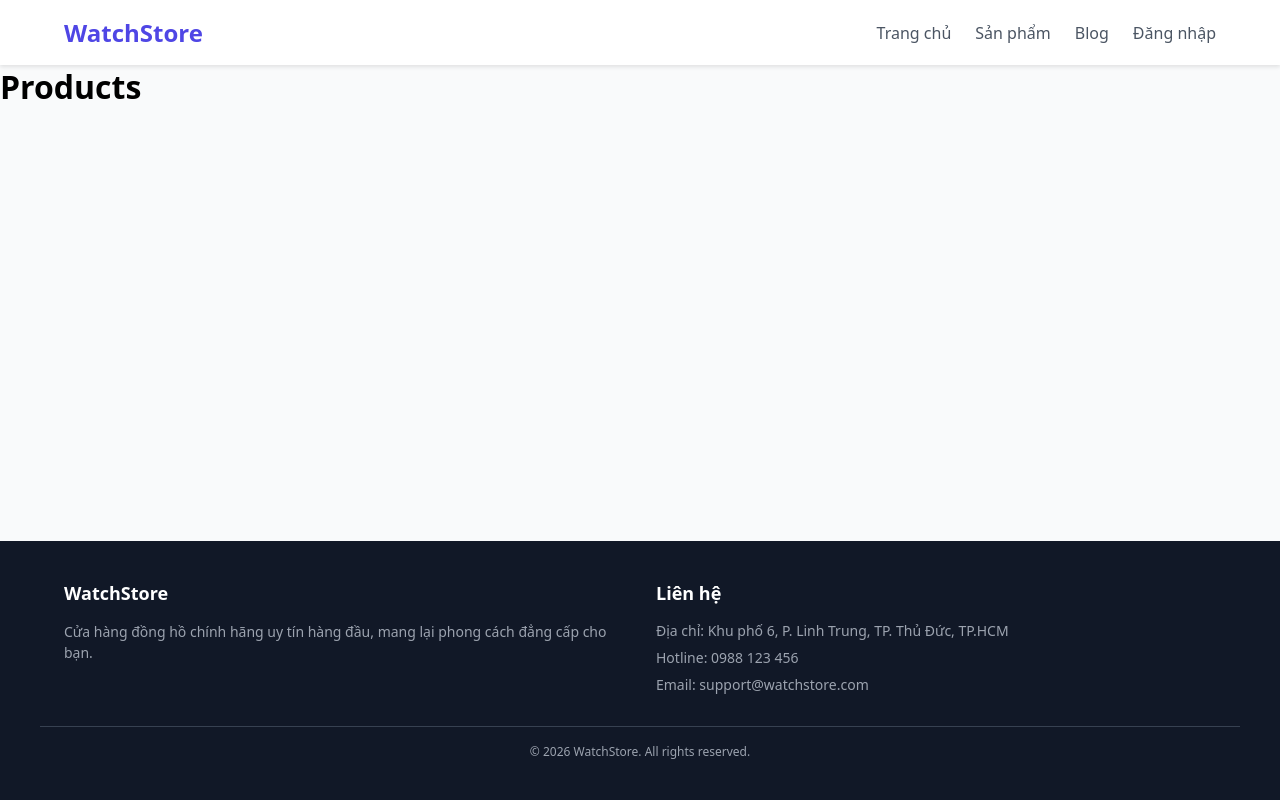
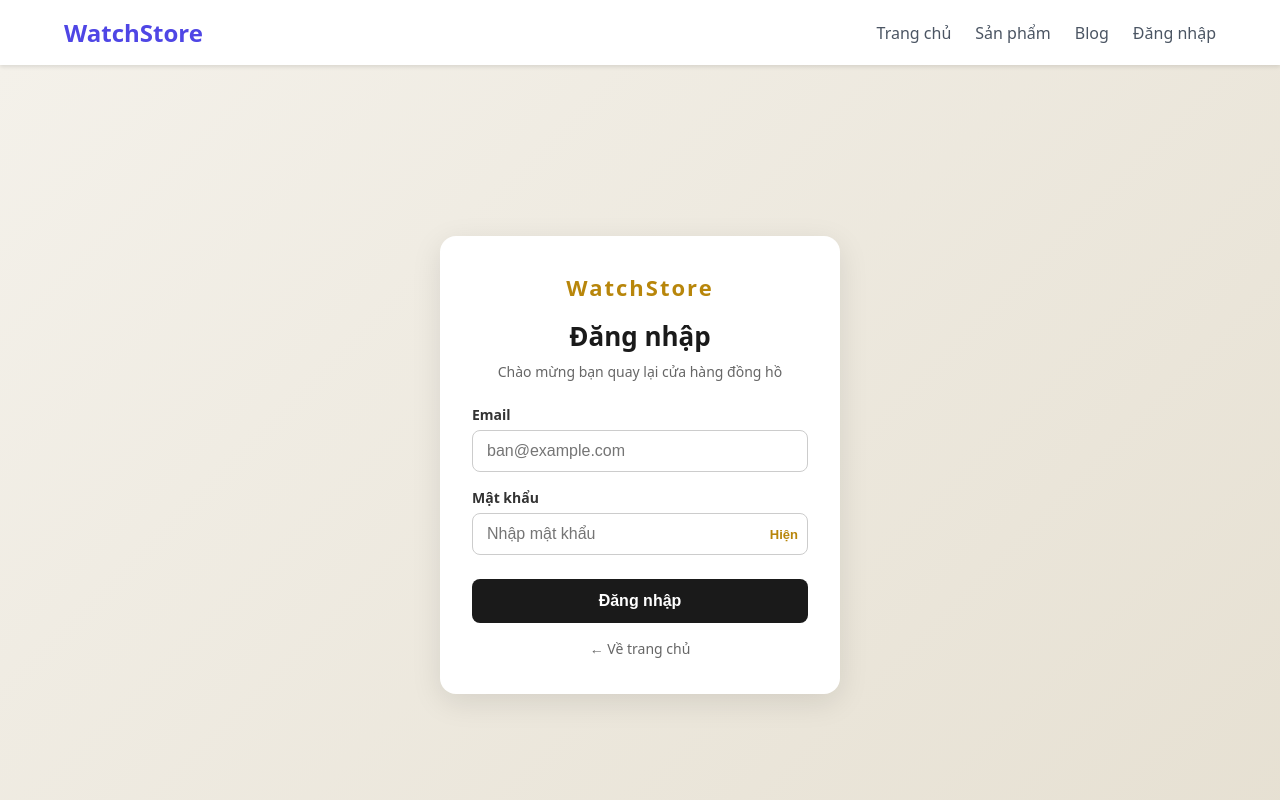
Before and after one commit to voha203/LTFE_N13_watch_store, a React (Vite) app: page /login in a window 1280 px wide. Shown: the top 800 px of the page. Built offline with nearby package versions, Linux system fonts and the light colour scheme.

Commit message:
fix: configure TypeScript and login page styles

```diff
--- a/src/App.tsx
+++ b/src/App.tsx
@@ -1,4 +1,4 @@
-import AppRoutes from "./routers/AppRoutes.tsx";
+import AppRoutes from "./routers/AppRoutes";
 export default function App(){
   return <AppRoutes />;
 }
--- a/src/main.tsx
+++ b/src/main.tsx
@@ -6,7 +6,7 @@ import App from './App'
 import { store } from './store/Store'
 import './index.css'
 
-createRoot(document.getElementById('root')).render(
+createRoot(document.getElementById('root')!).render(
     <StrictMode>
         <Provider store={store}>
             <BrowserRouter>
--- a/src/pages/LoginPage.tsx
+++ b/src/pages/LoginPage.tsx
@@ -1,3 +1,115 @@
+import { useState } from 'react'
+import type { FormEvent } from 'react'
+import { Link } from 'react-router-dom'
+import "../styles/LoginPage.css";
+type FormErrors = {
+    email?: string
+    password?: string
+}
+
+const EMAIL_PATTERN = /^[^\s@]+@[^\s@]+\.[^\s@]+$/
+
 export default function LoginPage() {
-    return <h1>Products</h1>
+    const [email, setEmail] = useState('')
+    const [password, setPassword] = useState('')
+    const [showPassword, setShowPassword] = useState(false)
+    const [errors, setErrors] = useState<FormErrors>({})
+
+    function validate(): FormErrors {
+        const newErrors: FormErrors = {}
+
+        if (!email.trim()) {
+            newErrors.email = 'Vui lòng nhập email'
+        } else if (!EMAIL_PATTERN.test(email)) {
+            newErrors.email = 'Email không đúng định dạng'
+        }
+
+        if (!password) {
+            newErrors.password = 'Vui lòng nhập mật khẩu'
+        } else if (password.length < 6) {
+            newErrors.password = 'Mật khẩu tối thiểu 6 ký tự'
+        }
+
+        return newErrors
+    }
+
+    function handleSubmit(e: FormEvent<HTMLFormElement>) {
+        e.preventDefault()
+        const newErrors = validate()
+        setErrors(newErrors)
+
+        if (Object.keys(newErrors).length === 0) {
+            // Tuần 2: dispatch hành động đăng nhập từ AuthSlice ở đây
+            console.log('Đăng nhập với', email)
+        }
+    }
+
+    return (
+        <div className="login-page">
+            <form className="login-form" onSubmit={handleSubmit} noValidate>
+                <Link to="/" className="login-brand">
+                    WatchStore
+                </Link>
+                <h1>Đăng nhập</h1>
+                <p className="login-subtitle">Chào mừng bạn quay lại cửa hàng đồng hồ</p>
+
+                <div className="field">
+                    <label htmlFor="email">Email</label>
+                    <input
+                        id="email"
+                        type="email"
+                        value={email}
+                        onChange={(e) => setEmail(e.target.value)}
+                        placeholder="ban@example.com"
+                        autoComplete="email"
+                        aria-invalid={Boolean(errors.email)}
+                        aria-describedby={errors.email ? 'email-error' : undefined}
+                        className={errors.email ? 'input-error' : ''}
+                    />
+                    {errors.email && (
+                        <p id="email-error" className="error">
+                            {errors.email}
+                        </p>
+                    )}
+                </div>
+
+                <div className="field">
+                    <label htmlFor="password">Mật khẩu</label>
+                    <div className="password-wrapper">
+                        <input
+                            id="password"
+                            type={showPassword ? 'text' : 'password'}
+                            value={password}
+                            onChange={(e) => setPassword(e.target.value)}
+                            placeholder="Nhập mật khẩu"
+                            autoComplete="current-password"
+                            aria-invalid={Boolean(errors.password)}
+                            aria-describedby={errors.password ? 'password-error' : undefined}
+                            className={errors.password ? 'input-error' : ''}
+                        />
+                        <button
+                            type="button"
+                            className="toggle-password"
+                            onClick={() => setShowPassword((prev) => !prev)}
+                        >
+                            {showPassword ? 'Ẩn' : 'Hiện'}
+                        </button>
+                    </div>
+                    {errors.password && (
+                        <p id="password-error" className="error">
+                            {errors.password}
+                        </p>
+                    )}
+                </div>
+
+                <button type="submit" className="submit-button">
+                    Đăng nhập
+                </button>
+
+                <Link to="/" className="back-home">
+                    ← Về trang chủ
+                </Link>
+            </form>
+        </div>
+    )
 }
--- /dev/null
+++ b/src/styles/LoginPage.css
@@ -0,0 +1,130 @@
+.login-page {
+    min-height: 100vh;
+    display: flex;
+    align-items: center;
+    justify-content: center;
+    padding: 24px 16px;
+    background: linear-gradient(135deg, #f4f1ea 0%, #e6e0d2 100%);
+}
+
+.login-form {
+    width: 100%;
+    max-width: 400px;
+    padding: 36px 32px;
+    background: #fff;
+    border-radius: 16px;
+    box-shadow: 0 8px 30px rgba(0, 0, 0, 0.1);
+    display: flex;
+    flex-direction: column;
+    gap: 16px;
+}
+
+.login-brand {
+    align-self: center;
+    font-size: 22px;
+    font-weight: 700;
+    letter-spacing: 2px;
+    color: #b8860b;
+    text-decoration: none;
+}
+
+.login-form h1 {
+    margin: 0;
+    text-align: center;
+    font-size: 26px;
+    color: #1a1a1a;
+}
+
+.login-subtitle {
+    margin: -8px 0 8px;
+    text-align: center;
+    font-size: 14px;
+    color: #666;
+}
+
+.field {
+    display: flex;
+    flex-direction: column;
+    gap: 6px;
+}
+
+.field label {
+    font-size: 14px;
+    font-weight: 600;
+    color: #333;
+}
+
+.field input {
+    width: 100%;
+    box-sizing: border-box;
+    padding: 11px 14px;
+    border: 1px solid #ccc;
+    border-radius: 8px;
+    font-size: 16px;
+    outline: none;
+    transition: border-color 0.2s, box-shadow 0.2s;
+}
+
+.field input:focus {
+    border-color: #b8860b;
+    box-shadow: 0 0 0 3px rgba(184, 134, 11, 0.2);
+}
+
+.field input.input-error {
+    border-color: #d32f2f;
+}
+
+.password-wrapper {
+    position: relative;
+}
+
+.password-wrapper input {
+    padding-right: 64px;
+}
+
+.toggle-password {
+    position: absolute;
+    top: 50%;
+    right: 10px;
+    transform: translateY(-50%);
+    border: none;
+    background: none;
+    font-size: 13px;
+    font-weight: 600;
+    color: #b8860b;
+    cursor: pointer;
+}
+
+.error {
+    margin: 0;
+    font-size: 13px;
+    color: #d32f2f;
+}
+
+.submit-button {
+    margin-top: 8px;
+    padding: 13px;
+    border: none;
+    border-radius: 8px;
+    background: #1a1a1a;
+    color: #fff;
+    font-size: 16px;
+    font-weight: 600;
+    cursor: pointer;
+    transition: background 0.2s;
+}
+
+.submit-button:hover {
+    background: #b8860b;
+}
+
+.back-home {
+    align-self: center;
+    font-size: 14px;
+    color: #666;
+    text-decoration: none;
+}
+
+.back-home:hover {
+    color: #1a1a1a;
+}
--- /dev/null
+++ b/src/vite-env.d.ts
@@ -0,0 +1 @@
+/// <reference types="vite/client" />
```
Also changed, not shown: src/routers/AppRoutes.tsx (+9 -9 lines), tsconfig.json (added, +17 -0 lines). Lines whose indentation alone changed are shown as unchanged.
